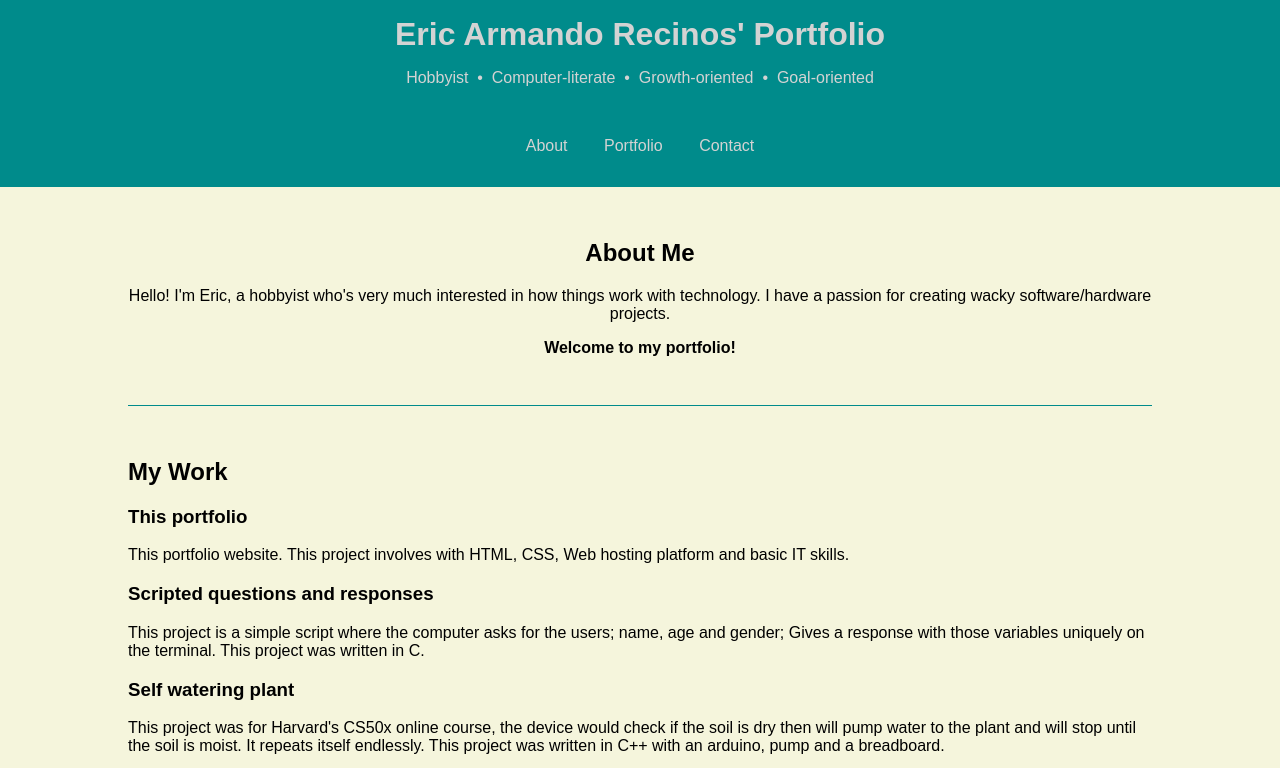
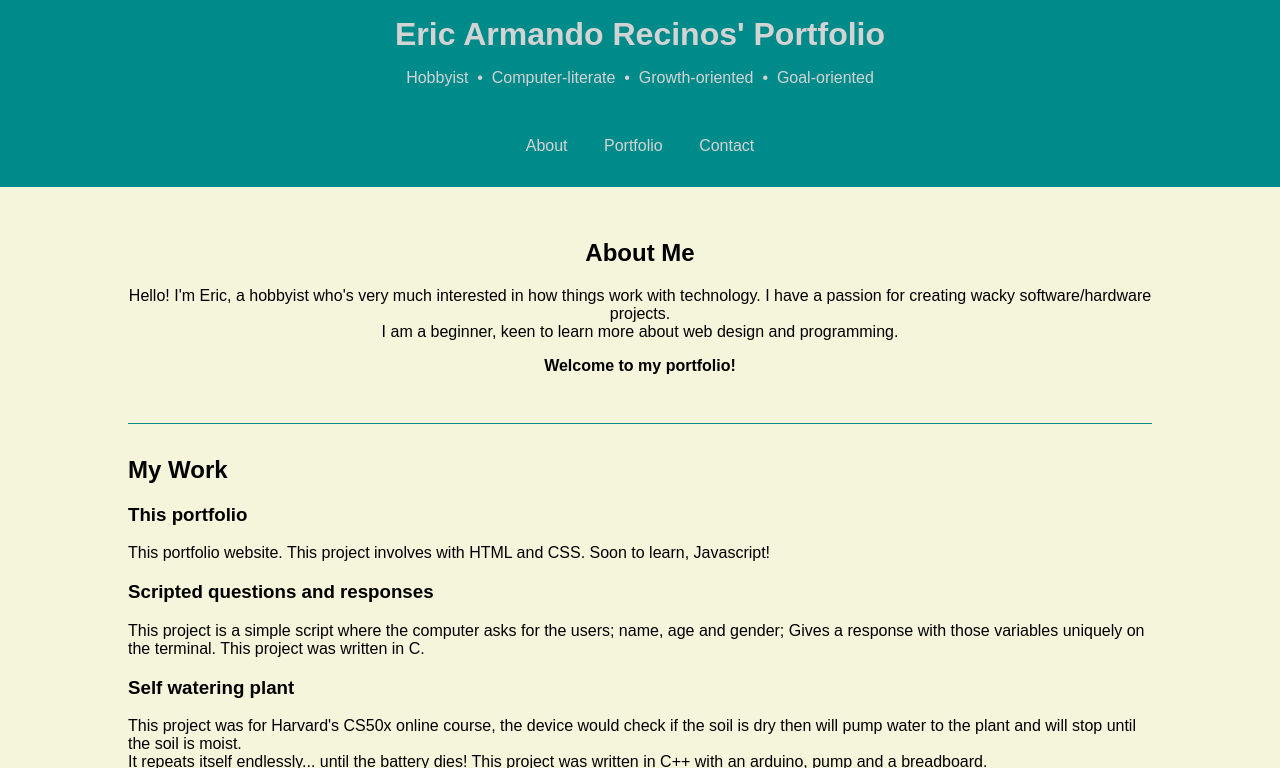
Before and after one commit to EricR-7/PortfolioWeb, a PHP site: page / in a window 1280 px wide. Shown: the top 768 px of the page. Run offline with PHP 8.4, Linux system fonts and the light colour scheme.

Commit message:
Small changes

```diff
--- a/assets/css/mystyle.css
+++ b/assets/css/mystyle.css
@@ -28,30 +28,30 @@ nav a {
     width: 80%;
     margin: 0 auto;
 }
-.portfolio {
+#portfolio {
     padding: 2em 0;
     border-bottom: 1px solid darkcyan;
 }
-.portfolio:last-child {
+#portfolio:last-child {
     border: none;
 }
-.section h2 {
+#my-work-heading {
     margin-top: 0;
 }
 .portfolio-item {
     margin-bottom: 1em;
 }
-.contact {
+#contact {
     text-align: center;
 }
 
-.about {
+#about {
     text-align: center;
     padding: 2em 0;
     border-bottom: 1px solid darkcyan;
 }
 
-.about, .contact, .portfolio {
+#about, #contact, #portfolio {
     color: black;
 }
 
@@ -102,3 +102,12 @@ iframe {
     from {left: -2px;}
     to {left: 0px;}
 }
+
+#purpose-p {
+    font-weight: 800;
+}
+
+#welcome-portfolio {
+    text-align: center;
+    font-weight: 600;
+}
--- a/index.html
+++ b/index.html
@@ -1,13 +1,13 @@
 <!DOCTYPE html>
 <html lang="en-AU">
 <head>
-    <title>Eric Armando Recinos' Portfolio</title>
     <meta charset="UTF-8">
     <meta name="viewport" content="width=device-width, initial-scale=1.0">
-    <meta name="referrer" content="origin" />
+    <meta name="referrer" content="origin">
     <meta name="description" content="This is a test website for Eric's portfolio">
     <meta name="keywords" content="portfolio, hobby, trying out, test, beginners portfolio">
     <meta name="author" content="Eric Armando Recinos">
+    <title>Eric Armando Recinos' Portfolio</title>
     <link rel="stylesheet" href="assets/css/mystyle.css">
 </head>
 <body>
@@ -22,41 +22,48 @@
     </header>
 
     <div class="container">
-        <section id="about" class="about">
+        <section id="about">
             <h2>About Me</h2>
-            <p>Hello! I'm Eric, a hobbyist who's very much interested in how things work with technology. I have a passion for creating wacky software/hardware projects.</p>
-            <p style="text-align: center;"><strong>Welcome to my portfolio!</strong></p>
+            <p>Hello! I'm Eric, a hobbyist who's very much interested in how things work with technology.
+                I have a passion for creating wacky software/hardware projects.
+            <br>
+            I am a beginner, keen to learn more about web design and programming.</p>
+            <p id="welcome-portfolio">Welcome to my portfolio!</p>
         </section>
 
         <section id="portfolio" class="portfolio">
-            <h2>My Work</h2>
+            <h2 id="my-work-heading">My Work</h2>
             <div class="portfolio-item">
                 <h3>This portfolio</h3>
-                <p>This portfolio website. This project involves with HTML, CSS, Web hosting platform and basic IT skills.</p>
+                <p>This portfolio website. This project involves with HTML and CSS. Soon to learn, Javascript!</p>
             </div>
             <div class="portfolio-item">
                 <h3>Scripted questions and responses</h3>
-                <p>This project is a simple script where the computer asks for the users; name, age and gender; Gives a response with those variables uniquely on the terminal. This project was written in C.</p>
+                <p>This project is a simple script where the computer asks for the users; name, age and gender;
+                    Gives a response with those variables uniquely on the terminal. This project was written in C.</p>
             </div>
             <div class="portfolio-item">
                 <h3>Self watering plant</h3>
-                <p>This project was for Harvard's CS50x online course, the device would check if the soil is dry then will pump water to the plant and will stop until the soil is moist. It repeats itself endlessly. This project was written in C++ with an arduino, pump and a breadboard.</p>
+                <p>This project was for Harvard's CS50x online course, the device would check if the soil is dry then will pump water to the plant and will stop until the soil is moist.<br>
+                    It repeats itself endlessly... until the battery dies! This project was written in C++ with an arduino, pump and a breadboard.</p>
                 <iframe src="https://www.youtube.com/embed/Eh3bcqfWor0" crossorigin=""></iframe>
             </div>
             <div class="portfolio-item">
                 <h3>W.I.P</h3>
-                <p>Currently in development.</p>
+                <p>More to come.</p>
             </div>
         </section>
 
-        <section id="contact" class="contact">
+        <section id="contact">
             <h2>Contact Me</h2>
-            <p>If you would like to get in touch, please email me <span class="icon solid fa-arrow-right" id="arrow"></span> &nbsp; <a href="mailto:web-admin@ericrecinos.dev" class="icon solid fa-envelope"><span class="label">Email</span></a>.</p>
+            <p>If you would like to get in touch, please email me &nbsp;<span class="icon solid fa-arrow-right" id="arrow"></span>
+                &nbsp;
+                <a href="mailto:web-admin@ericrecinos.dev" class="icon solid fa-envelope"><span class="label">Email</span></a>.</p>
         </section>
     </div>
 
     <footer>
-        <p>The purpose of this portfolio, is to show progression and most importantly if I want to pursue this area of field.</p>
+        <p id="purpose-p">The purpose of this portfolio, is to show my coding journey! c:</p>
     </footer>
 
 </body>
```
